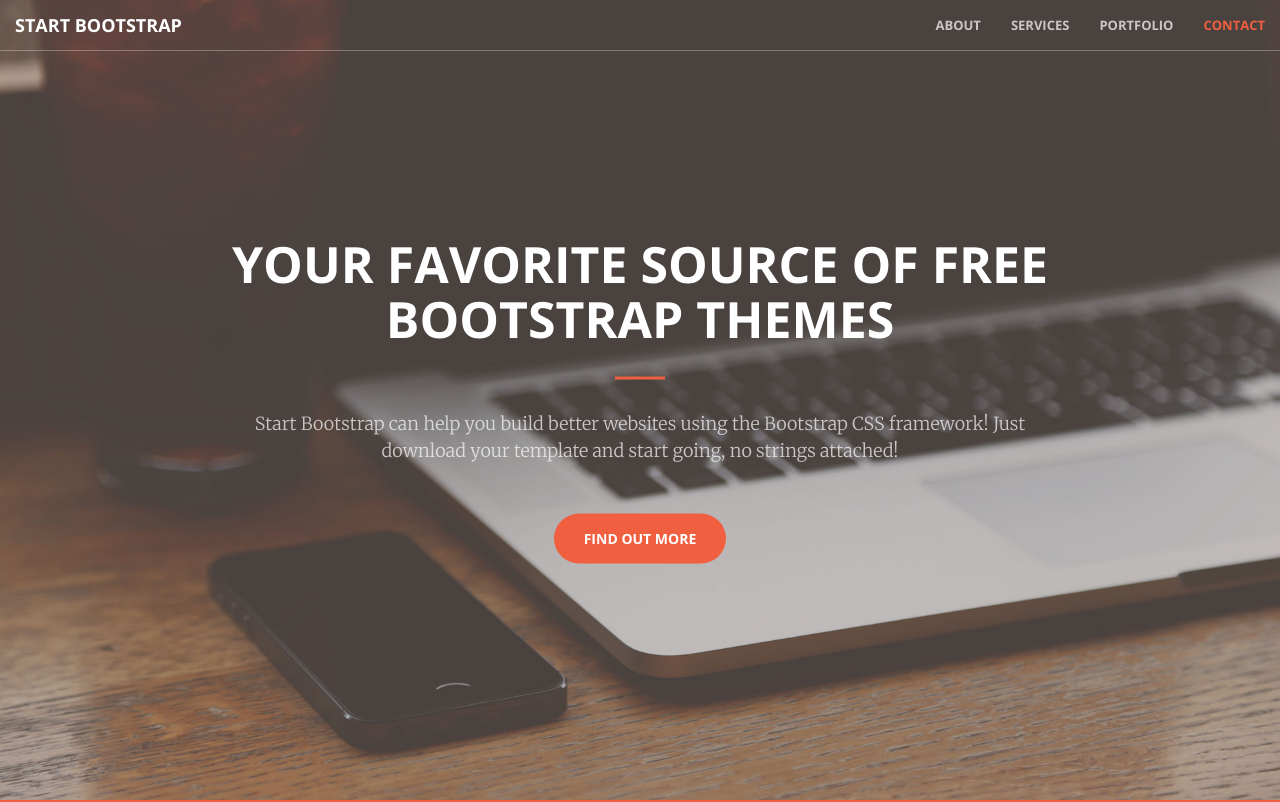
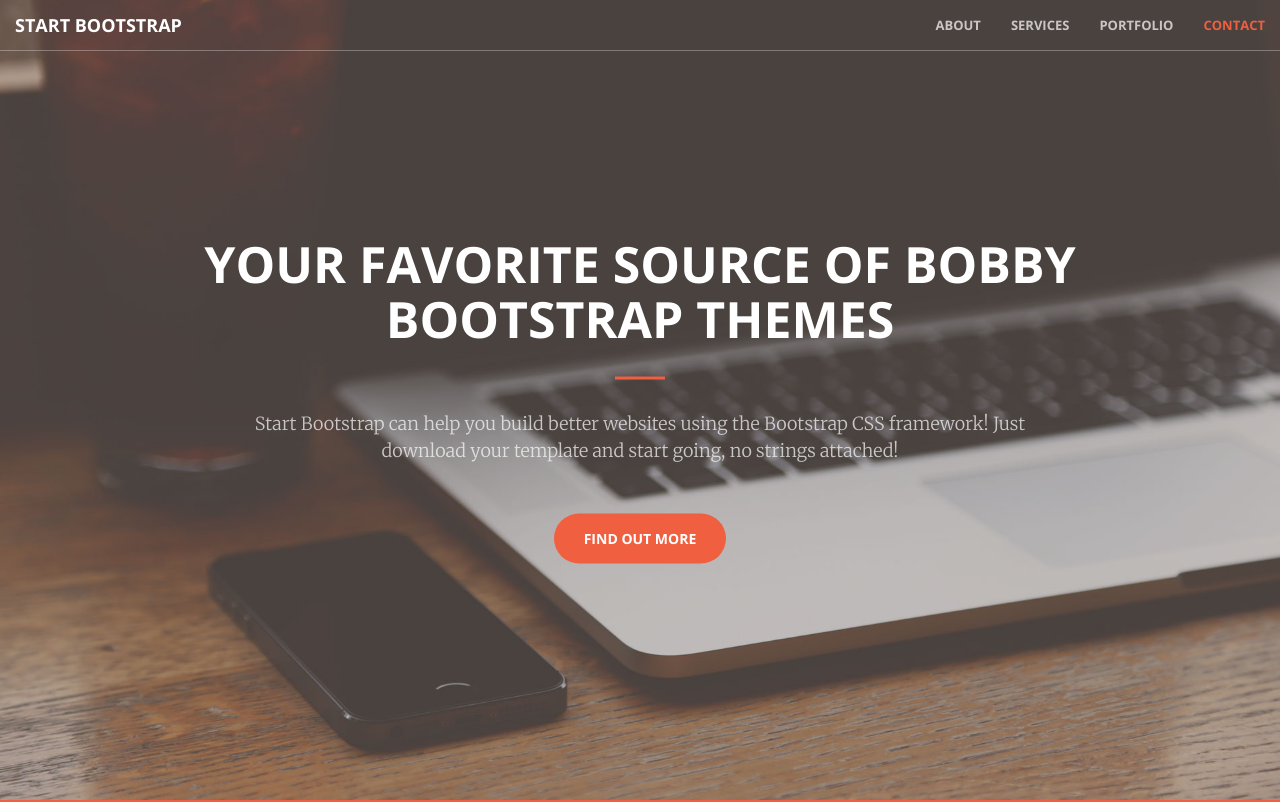
Before and after one commit to bobbyleeacn/bobbyleeacn.github.io, a website: page index.html in a window 1280 px wide. Shown: the top 802 px of the page. Drawn offline with nearby package versions, Linux system fonts and the light colour scheme.

Commit message:
2nd commit

```diff
--- a/index.html
+++ b/index.html
@@ -71,7 +71,7 @@
     <header>
         <div class="header-content">
             <div class="header-content-inner">
-                <h1 id="homeHeading">Your Favorite Source of Free Bootstrap Themes</h1>
+                <h1 id="homeHeading">Your Favorite Source of Bobby Bootstrap Themes</h1>
                 <hr>
                 <p>Start Bootstrap can help you build better websites using the Bootstrap CSS framework! Just download your template and start going, no strings attached!</p>
                 <a href="#about" class="btn btn-primary btn-xl page-scroll">Find Out More</a>
```
